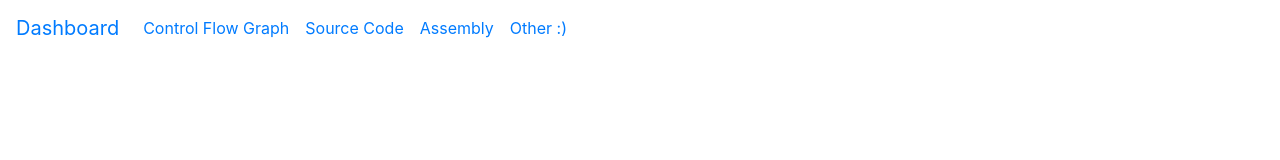
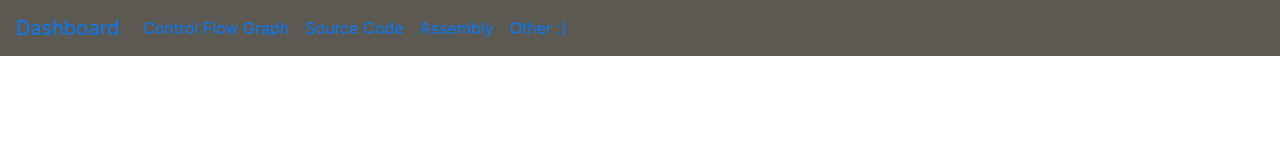
Before and after one commit to rsalz47/cs326-final-gimel, a website: page src/frontend/nav.html in a window 1280 px wide. Drawn offline with nearby package versions, Linux system fonts and the light colour scheme.

Commit message:
custom navbar bg color

```diff
--- a/src/frontend/nav.html
+++ b/src/frontend/nav.html
@@ -5,7 +5,7 @@
 	</head>
 
 	<body>
-        <nav class="navbar navbar-expand-md">
+        <nav class="navbar navbar-expand-md" style="background-color: #5C5852;">
             <a class="navbar-brand" href="#">Dashboard</a>
             <button class="navbar-toggler navbar-dark" type="button" data-toggle="collapse" data-target="#main-navigation">
                 <span class="navbar-toggler-icon"></span>
```
